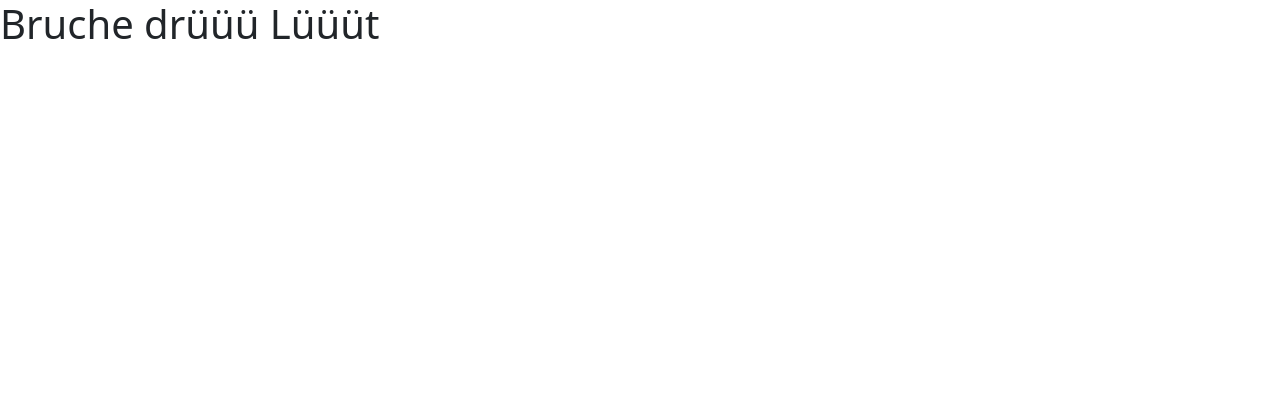
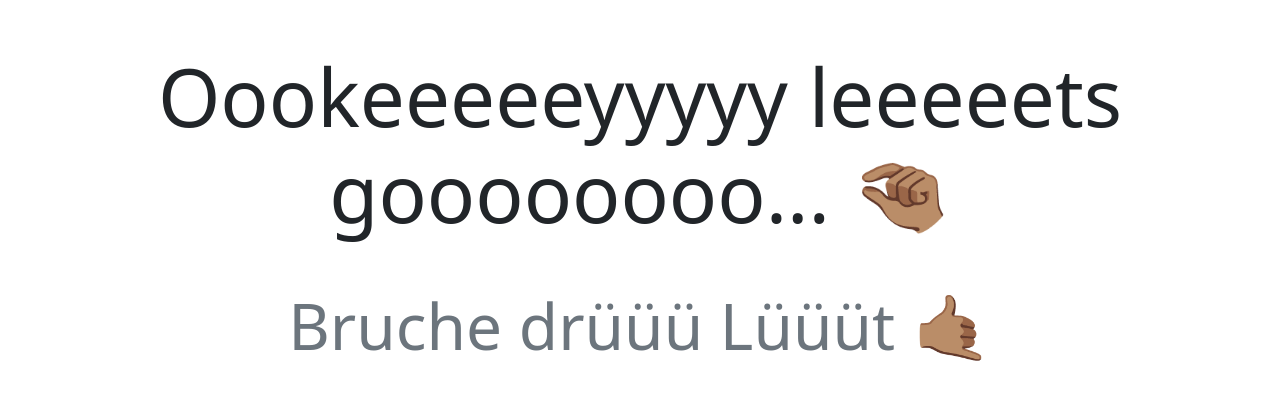
Before and after one commit to Habasch/Habasch.github.io, a plain HTML site: page index.html in a window 1280 px wide. Drawn offline with nearby package versions, Linux system fonts and the light colour scheme.

Commit message:
Okellli Dokelliii
Sehr wichtig!

```diff
--- a/index.html
+++ b/index.html
@@ -6,11 +6,13 @@
     <meta name="viewport" content="width=device-width, initial-scale=1.0">
     <!-- Bootstrap CSS -->
     <link href="https://cdn.jsdelivr.net/npm/bootstrap@5.0.2/dist/css/bootstrap.min.css" rel="stylesheet" integrity="sha384-EVSTQN3/azprG1Anm3QDgpJLIm9Nao0Yz1ztcQTwFspd3yD65VohhpuuCOmLASjC" crossorigin="anonymous">
-
-    <title>Document</title>
+    <title>Okelliii Dokelliii</title>
 </head>
 <body>
-    <h1>Bruche drüüü Lüüüt</h1>
+    <div class="align-middle">
+        <div class="mt-5 text-center text-dark display-1">Oookeeeeeyyyyy leeeeets goooooooo... 🤏🏽</div>
+        <div class="mt-5 text-center text-secondary display-3">Bruche drüüü Lüüüt 🤙🏽</div>
+    </div>
     <script src="https://cdn.jsdelivr.net/npm/bootstrap@5.0.2/dist/js/bootstrap.bundle.min.js" integrity="sha384-MrcW6ZMFYlzcLA8Nl+NtUVF0sA7MsXsP1UyJoMp4YLEuNSfAP+JcXn/tWtIaxVXM" crossorigin="anonymous"></script>
 </body>
 </html>
```
